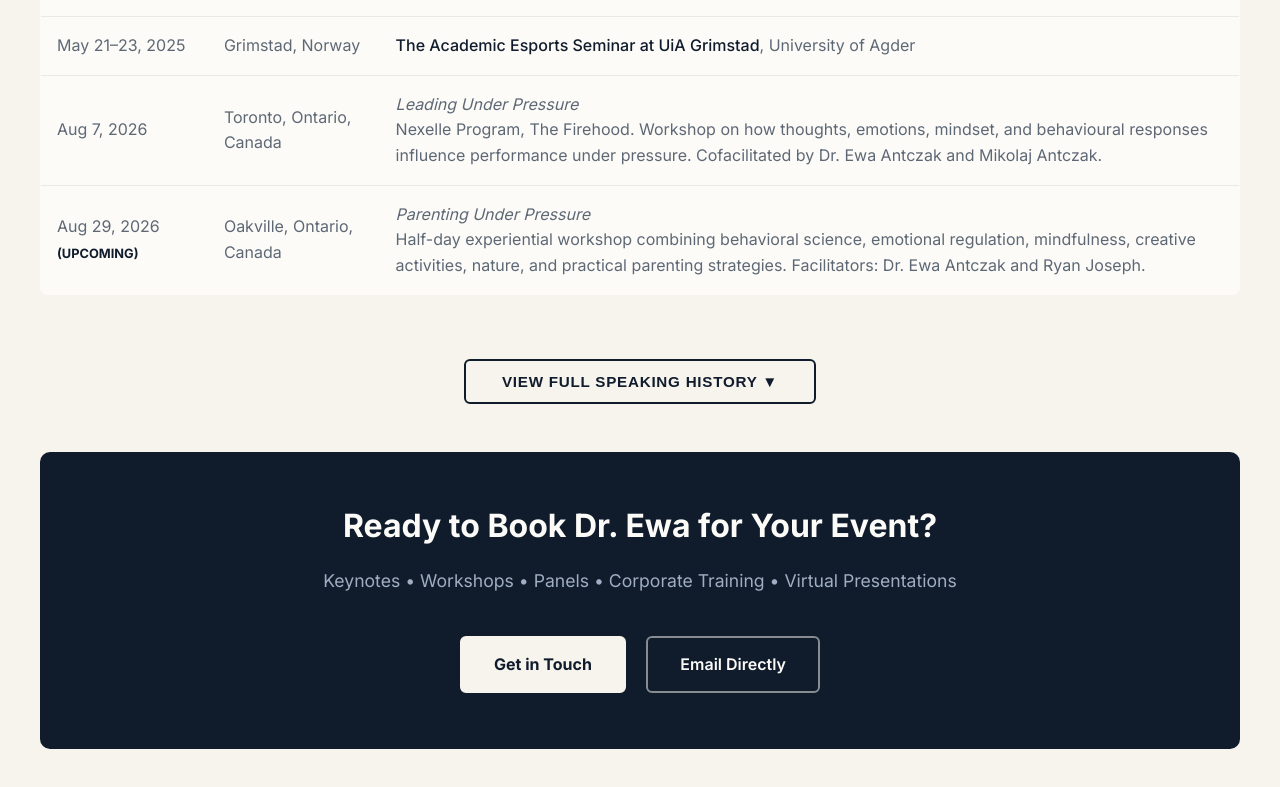
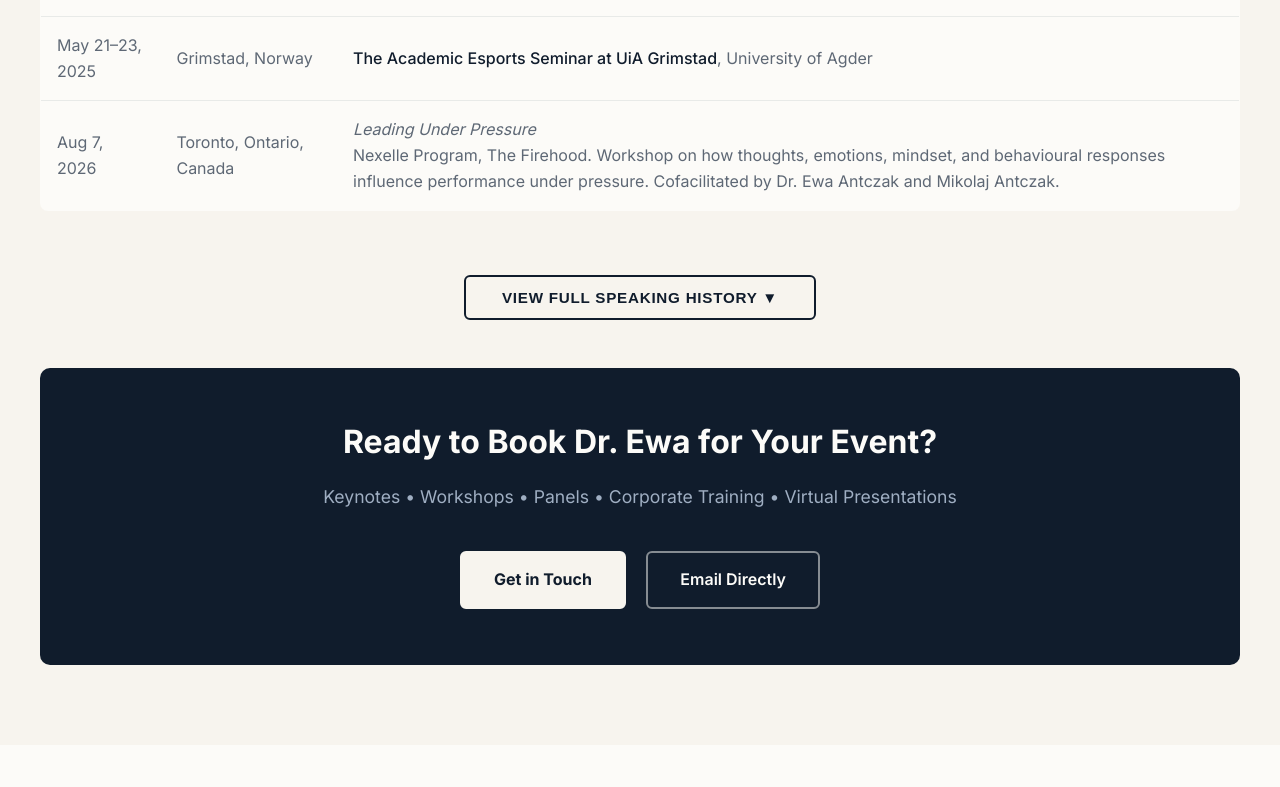
Before and after one commit to Dr-Ewa/dr.ewa-antczak, a plain HTML site: page index.html in a window 1280 px wide. Shown: the part 7064-7851 px from the top of the page. Drawn offline with Linux system fonts and the light colour scheme.

Commit message:
Remove upcoming workshop details from index.html
Removed upcoming event details for 'Parenting Under Pressure' workshop.

```diff
--- a/index.html
+++ b/index.html
@@ -2235,11 +2235,7 @@
                             <td data-label="Location">Toronto, Ontario, Canada</td>
                             <td data-label="Title"><em>Leading Under Pressure</em><br>Nexelle Program, The Firehood. Workshop on how thoughts, emotions, mindset, and behavioural responses influence performance under pressure. Cofacilitated by Dr. Ewa Antczak and Mikolaj Antczak.</td>
                         </tr>
-                        <tr>
-                            <td data-label="Date">Aug 29, 2026 <span style="color: var(--navy); font-weight: 700; text-transform: uppercase; font-size: 0.8em;">(Upcoming)</span></td>
-                            <td data-label="Location">Oakville, Ontario, Canada</td>
-                            <td data-label="Title"><em>Parenting Under Pressure</em><br>Half-day experiential workshop combining behavioral science, emotional regulation, mindfulness, creative activities, nature, and practical parenting strategies. Facilitators: Dr. Ewa Antczak and Ryan Joseph.</td>
-                        </tr>
+
                         <tr class="hidden-row">
                             <td data-label="Date">Apr 6, 2026</td>
                             <td data-label="Location">Mississauga, Ontario, Canada</td>
```
